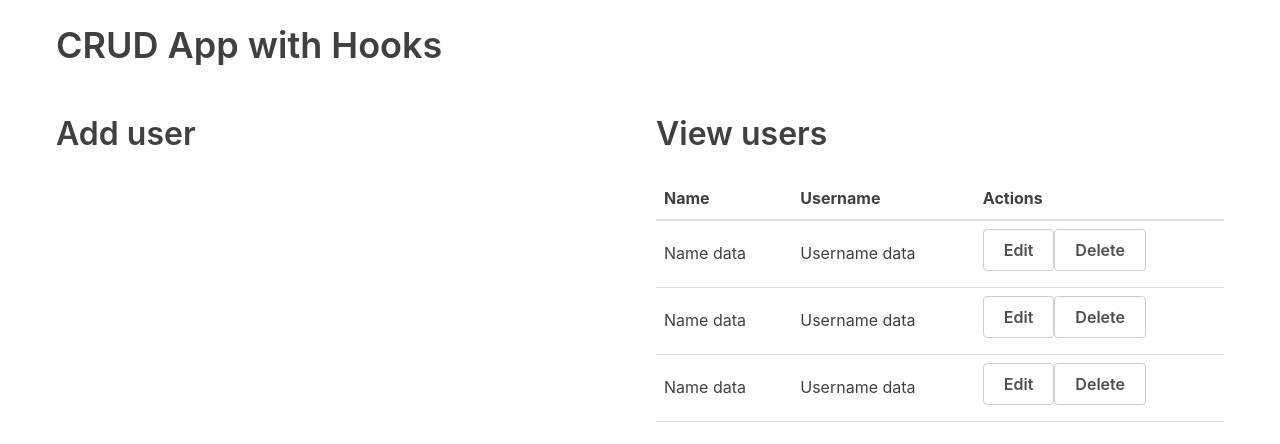
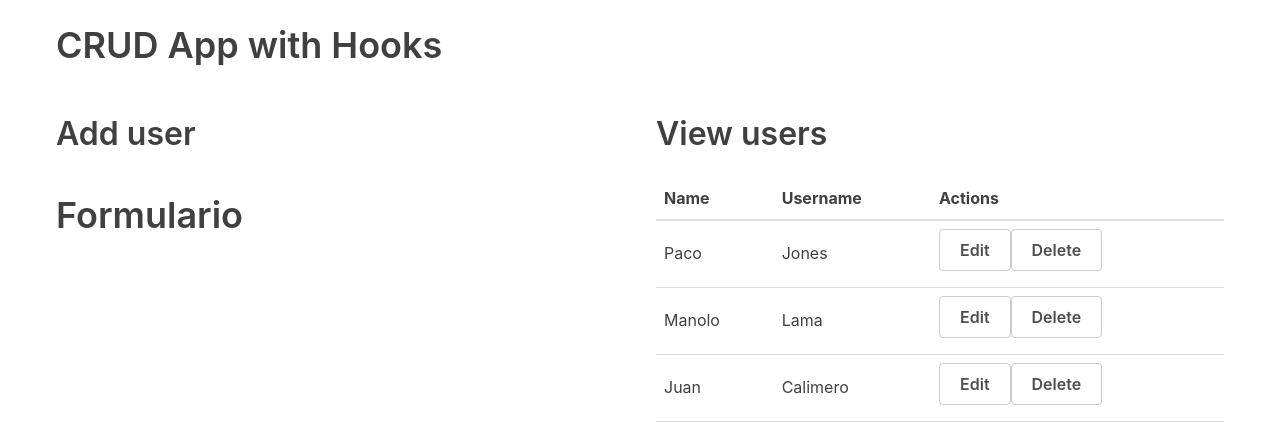
Before and after one commit to eskalona17/react-crud-app, a React (Create React App) app: page / in a window 1280 px wide. Shown: the top 444 px of the page. Built offline with nearby package versions, Linux system fonts and the light colour scheme.

Commit message:
adding users

```diff
--- a/src/App.js
+++ b/src/App.js
@@ -1,5 +1,6 @@
 import React, { useState } from "react";
-import UserTable from "./components/userTable";
+import UserTable from "./components/UserTable";
+import AddUserForm from "./components/AddUserForm";
 import { v4 as uuidv4 } from 'uuid'
 
 function App() {
@@ -13,12 +14,22 @@ function App() {
 
   const [users, setUsers] = useState(usersData);
 
+  //add users
+  const addUser = user => {
+    user.id = uuidv4()
+    setUsers([
+      ...users,
+      user
+    ])
+  }
+
   return (
     <div className="container">
       <h1>CRUD App with Hooks</h1>
       <div className="flex-row">
         <div className="flex-large">
           <h2>Add user</h2>
+          <AddUserForm />
         </div>
         <div className="flex-large">
           <h2>View users</h2>
--- /dev/null
+++ b/src/components/AddUserForm.jsx
@@ -0,0 +1,9 @@
+import React from 'react'
+
+const AddUserForm = () => {
+    return(
+        <h1>Formulario</h1>
+    )
+}
+
+export default AddUserForm
--- /dev/null
+++ b/src/components/UserTable.jsx
@@ -0,0 +1,33 @@
+import React from "react";
+
+const UserTable = (props) => (
+  <table>
+    <thead>
+      <tr>
+        <th>Name</th>
+        <th>Username</th>
+        <th>Actions</th>
+      </tr>
+    </thead>
+    <tbody>
+      {props.users.length > 0 ? (
+        props.users.map((user) => (
+          <tr key={user.id}>
+            <td>{user.name}</td>
+            <td>{user.username}</td>
+            <td>
+              <button className="button muted-button">Edit</button>
+              <button className="button muted-button">Delete</button>
+            </td>
+          </tr>
+        ))
+      ) : (
+        <tr>
+          <td colSpan={3}>No users</td>
+        </tr>
+      )}
+    </tbody>
+  </table>
+);
+
+export default UserTable;
--- a/src/components/userTable.jsx
+++ /dev/null
@@ -1,27 +0,0 @@
-import React from "react";
-
-const UserTable = (props) => (
-  <table>
-    <thead>
-      <tr>
-        <th>Name</th>
-        <th>Username</th>
-        <th>Actions</th>
-      </tr>
-    </thead>
-    <tbody>
-      {props.users.map((user) => (
-        <tr key={user.id}>
-          <td>Name data</td>
-          <td>Username data</td>
-          <td>
-            <button className="button muted-button">Edit</button>
-            <button className="button muted-button">Delete</button>
-          </td>
-        </tr>
-      ))}
-    </tbody>
-  </table>
-);
-
-export default UserTable;
```
